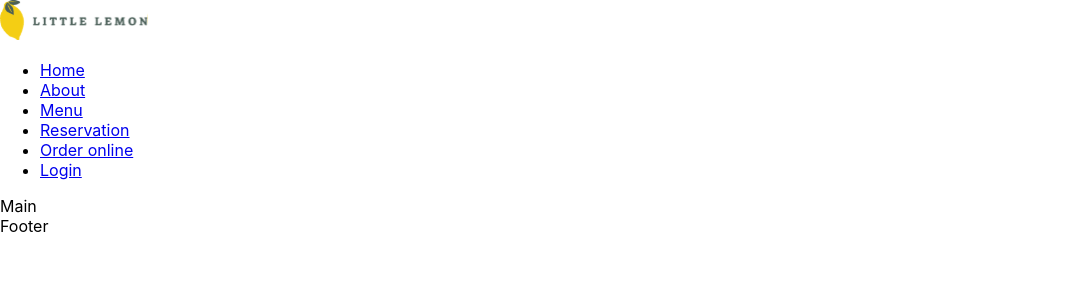
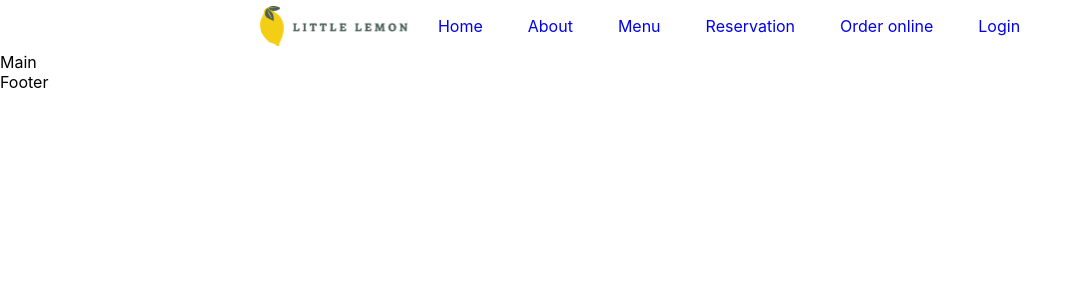
Before and after one commit to Phakapongbomb/little-lemon, a React (Create React App) app: page / in a window 1280 px wide. Shown: the top 300 px of the page, without its empty margins (0-1082 px from the left). Built offline with nearby package versions, Linux system fonts and the light colour scheme.

Commit message:
Add Card &  Button
Card &  Button index.css padding 0
box-sizing border-box center navbar
add styled components

```diff
--- a/package.json
+++ b/package.json
@@ -9,6 +9,7 @@
     "react": "^18.2.0",
     "react-dom": "^18.2.0",
     "react-scripts": "5.0.1",
+    "styled-components": "^6.1.8",
     "web-vitals": "^2.1.4"
   },
   "scripts": {
--- a/src/components/Nav.js
+++ b/src/components/Nav.js
@@ -1,19 +1,48 @@
 import React from 'react'
+import styled from 'styled-components'
 
 function Nav() {
   return (
-    <nav>
+    <Navbar>
         <img src='./icons_assets/logo.svg'></img>
-        <ul>
-            <li><a href='/'>Home</a></li>
-            <li><a href='/'>About</a></li>
-            <li><a href='/'>Menu</a></li>
-            <li><a href='/'>Reservation</a></li>
-            <li><a href='/'>Order online</a></li>
-            <li><a href='/'>Login</a></li>
-        </ul>
-    </nav>
+        <Ul>
+            <li><A href='/'>Home</A></li>
+            <li><A href='/'>About</A></li>
+            <li><A href='/'>Menu</A></li>
+            <li><A href='/'>Reservation</A></li>
+            <li><A href='/'>Order online</A></li>
+            <li><A href='/'>Login</A></li>
+        </Ul>
+    </Navbar>
   )
 }
 
 export default Nav
+
+const Navbar = styled.nav`
+
+    display: flex;
+    list-style-type: none;
+    display: flex;
+    gap: 30px;
+    align-items: center;
+    justify-content: center;
+
+`
+
+const Ul = styled.ul`
+
+    list-style-type: none;
+    display: flex;
+    gap: 45px;
+    align-items: center;
+    justify-content: center;
+    padding: 0px;
+
+`
+
+const A = styled.a`
+
+    text-decoration: none;
+
+`
--- a/src/index.css
+++ b/src/index.css
@@ -1,10 +1,10 @@
 body {
   margin: 0;
+  padding: 0;
+  box-sizing: border-box;
   font-family: -apple-system, BlinkMacSystemFont, 'Segoe UI', 'Roboto', 'Oxygen',
     'Ubuntu', 'Cantarell', 'Fira Sans', 'Droid Sans', 'Helvetica Neue',
     sans-serif;
-  -webkit-font-smoothing: antialiased;
-  -moz-osx-font-smoothing: grayscale;
 }
 
 code {
```
Also changed, not shown: src/Assets/Button.js (added, +9 -0 lines), src/Assets/Card.js (added, +17 -0 lines), 1 other file (tests, documents, lock files or other folders).
